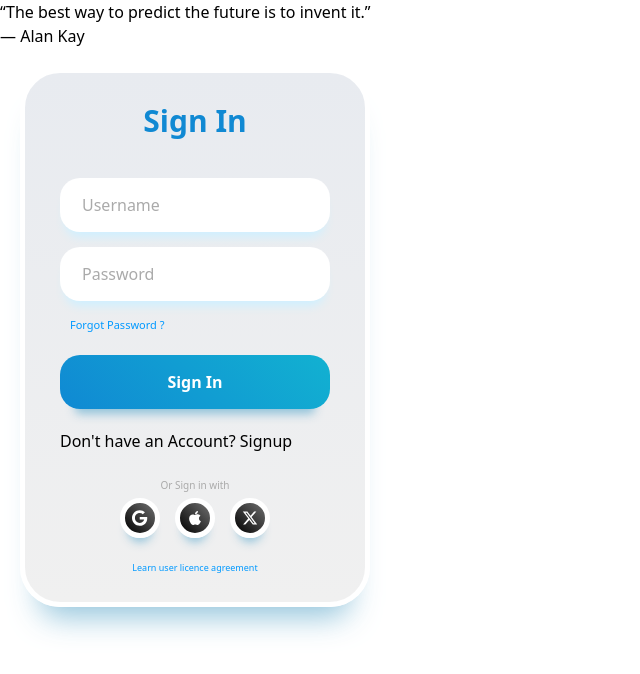
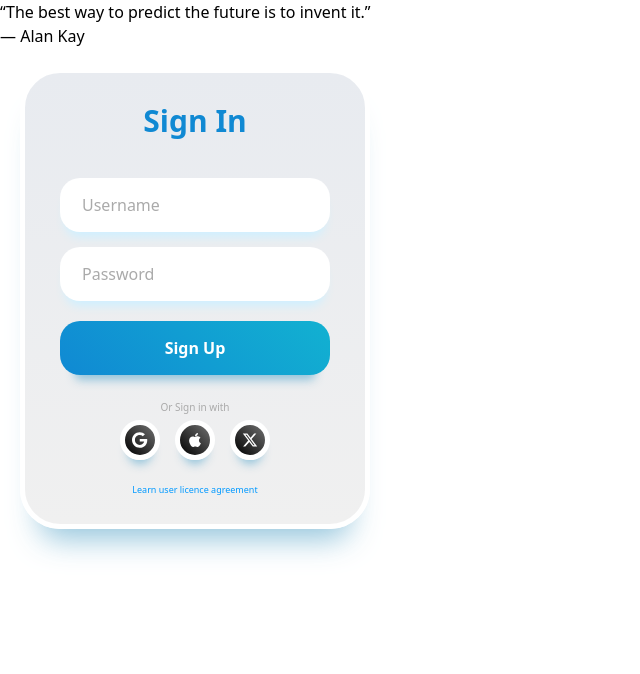
Before and after one commit to vishuRizz/BU-Space_Blog-App, a React app in the folder frontend/: page /signin in a window 1280 px wide. Shown: the top 674 px of the page, without its empty margins (0-640 px from the left). Built offline with nearby package versions, Linux system fonts and the light colour scheme; the HTML template or start-up script is replaced by a standard one.

Commit message:
auth working

```diff
--- a/frontend/src/components/SigninMain.tsx
+++ b/frontend/src/components/SigninMain.tsx
@@ -1,24 +1,64 @@
-import React from "react";
+import React, { useState } from "react";
 import styled from "styled-components";
 import axios from "axios";
 import { BACKEND_URL } from "../config";
+import { SigninInput } from "@vishurizz/medium-blog";
+import { useNavigate } from "react-router-dom";
 
 const SigninMain = () => {
+  const navigate = useNavigate();
+
+  const [postInputs, setPostInputs] = useState<SigninInput>({
+    username: "",
+    password: "",
+  });
+
+  async function SigninRequest(e: React.FormEvent<HTMLFormElement>) {
+    e.preventDefault();
+
+    try {
+      console.log("control reaches axios call");
+      const response = await axios.post(`${BACKEND_URL}/api/v1/user/signin`, postInputs);
+      const jwt = response.data.jwt;
+
+      if (!jwt) {
+        alert("Signup failed");
+        return;
+      }
+      localStorage.setItem("token","Bearer "+ jwt);
+      navigate("/blogs");
+    } catch (error) {
+      console.error("Error during signin:", error);
+      alert(error);
+    }
+  }
 
   return (
     <div className="flex items-center justify-center h-screen">
     <StyledWrapper>
       <div className="container">
         <div className="heading">Sign In</div>
-        <form action="" className="form">
+        <form className="form" onSubmit={SigninRequest}>
               <input
+                onChange={(e) =>
+                  setPostInputs({
+                    ...postInputs,
+                    username: e.target.value,
+                  })
+                }
                 required
                 className="input"
-            name="email"
-            id="email"
+                name="username"
+                id="username"
                 placeholder="Username"
               />
               <input
+                onChange={(e) =>
+                  setPostInputs({
+                    ...postInputs,
+                    password: e.target.value,
+                  })
+                }
                 required
                 className="input"
                 type="password"
@@ -26,13 +66,11 @@ const SigninMain = () => {
                 id="password"
                 placeholder="Password"
               />
-          <span className="forgot-password">
-            <a href="#">Forgot Password ?</a>
-          </span>
-          <input className="cursor-pointer login-button" type="submit" value="Sign In" />
-          <div>
-            <a className="ml-2 cursor-pointer" href="">Don't have an Account? Signup </a>
-          </div>
+
+
+              <button className="login-button" type="submit">
+                Sign Up
+              </button>
             </form>
         <div className="social-account-container">
           <span className="title">Or Sign in with</span>
--- a/frontend/src/components/SignupMain.tsx
+++ b/frontend/src/components/SignupMain.tsx
@@ -27,7 +27,6 @@ const SignupMain = () => {
         alert("Signup failed");
         return;
       }
-
       localStorage.setItem("token","Bearer "+ jwt);
       navigate("/blogs");
     } catch (error) {
@@ -60,8 +59,6 @@ const SignupMain = () => {
                 id="name"
                 placeholder="Name"
               />
-
-
               <input
                 onChange={(e) =>
                   setPostInputs({
@@ -75,8 +72,6 @@ const SignupMain = () => {
                 id="username"
                 placeholder="Username"
               />
-
-
               <input
                 onChange={(e) =>
                   setPostInputs({
```
Lines whose indentation alone changed are shown as unchanged.
